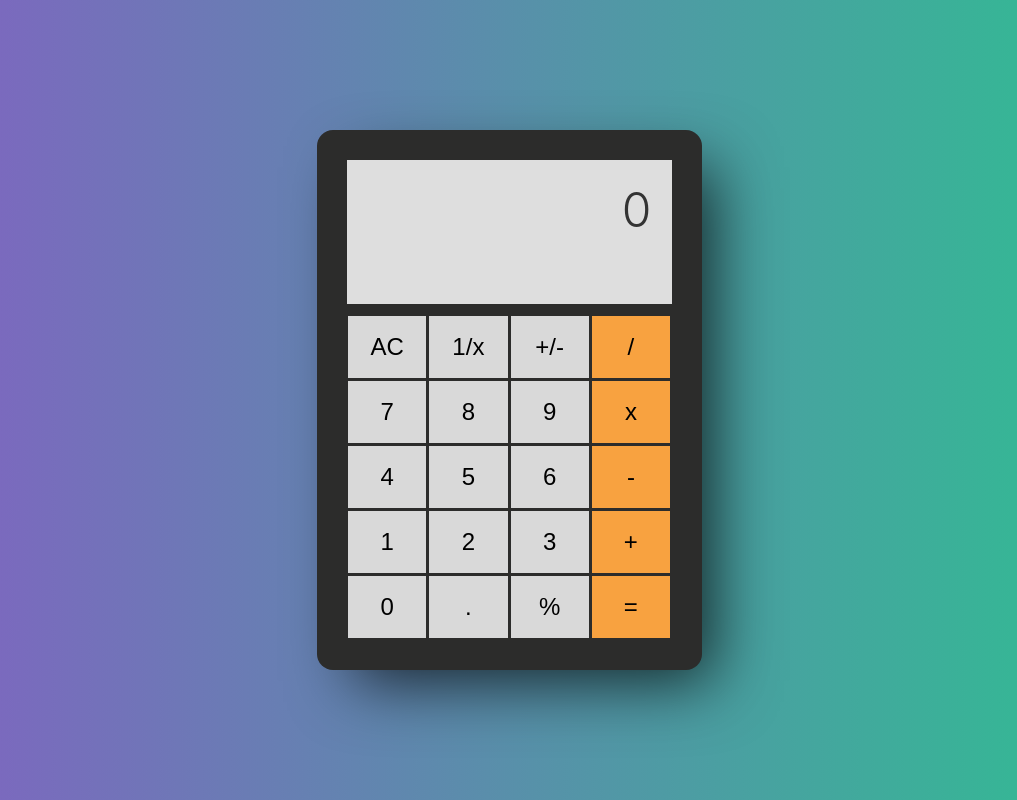
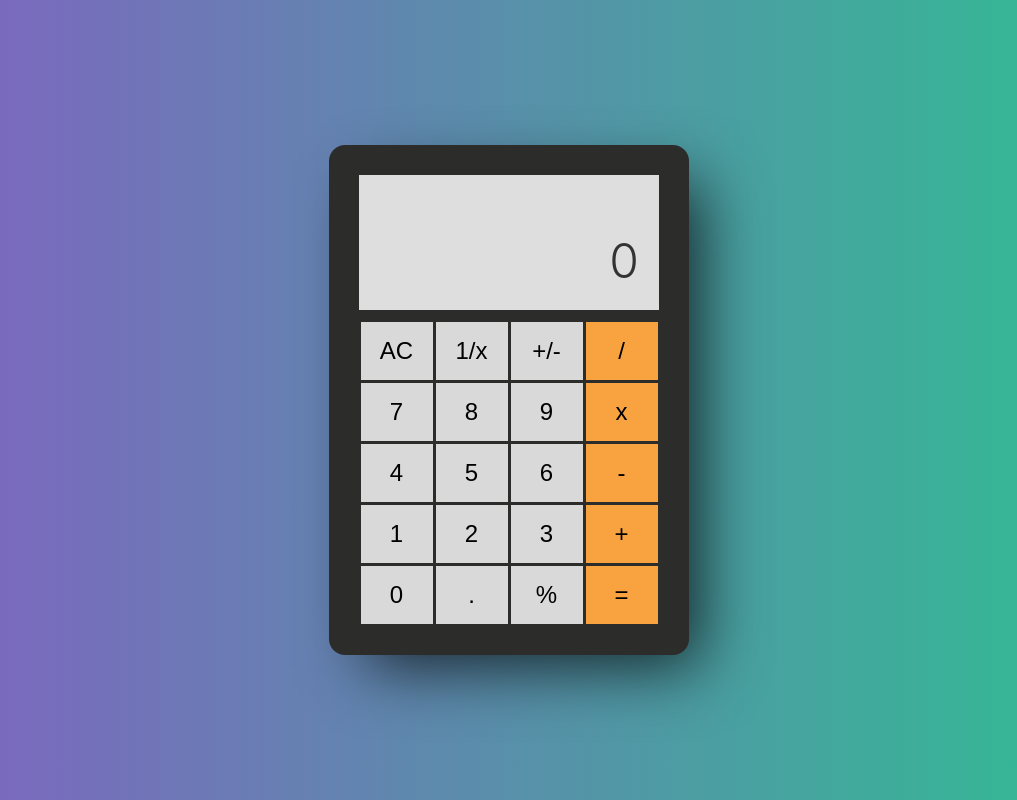
Before and after one commit to AnnaxT/react-calculator, a React (Create React App) app: page / in a window 1280 px wide. Shown: the whole page, without its empty margins (131-1148 px from the left). Built offline with nearby package versions, Linux system fonts and the light colour scheme.

Commit message:
adjust font size and height

```diff
--- a/src/Display.scss
+++ b/src/Display.scss
@@ -6,19 +6,19 @@
   text-align: right;
 
   .topValues {
-    font-size: 1.25rem;
+    font-size: 1rem;
     word-break: break-all;
     font-weight: 200;
 
     @media (max-width: 280px) {
-      font-size: 1.25rem !important;
+      font-size: 1rem;
     }
   }
 
   .bottomValue {
     font-weight: 300;
     @media (max-width: 280px) {
-      font-size: 1.5rem !important;
+      font-size: 1.5rem;
     }
   }
 }
--- a/src/Layout.scss
+++ b/src/Layout.scss
@@ -19,8 +19,8 @@ $display: #e9e9e9f1;
 .container {
   // position: relative;
 
-  width: 325px;
-  height: calc(100vh - 40%);
+  width: 300px;
+  height: 450px;
   padding: 30px;
   display: grid;
   grid-template-rows: 3fr 7fr;
@@ -40,6 +40,9 @@ $display: #e9e9e9f1;
   }
 
   .top {
+    display: flex;
+    justify-content: flex-end;
+    align-items: flex-end;
     background-color: $display;
   }
   .middle {
--- a/src/components/Display.jsx
+++ b/src/components/Display.jsx
@@ -8,9 +8,10 @@ export default function Display({ topValues, bottomValue }) {
     let fontSize, bn = bottomValue.length;
 
     if (bn <=8) fontSize = '3rem';
-    if (bn > 8 ) fontSize = '2.5rem';
-    if (bn > 13) fontSize = '2rem';
-    if (bn >14 ) fontSize = '1.25rem';
+    if (bn > 8 ) fontSize = '2.75rem';
+    if (bn > 10) fontSize = '2rem';
+    if (bn >13 ) fontSize = '1.5rem';
+    if (bn > 17)fontSize = '1.25rem'
 
     return(
 <div className="Display">
```
